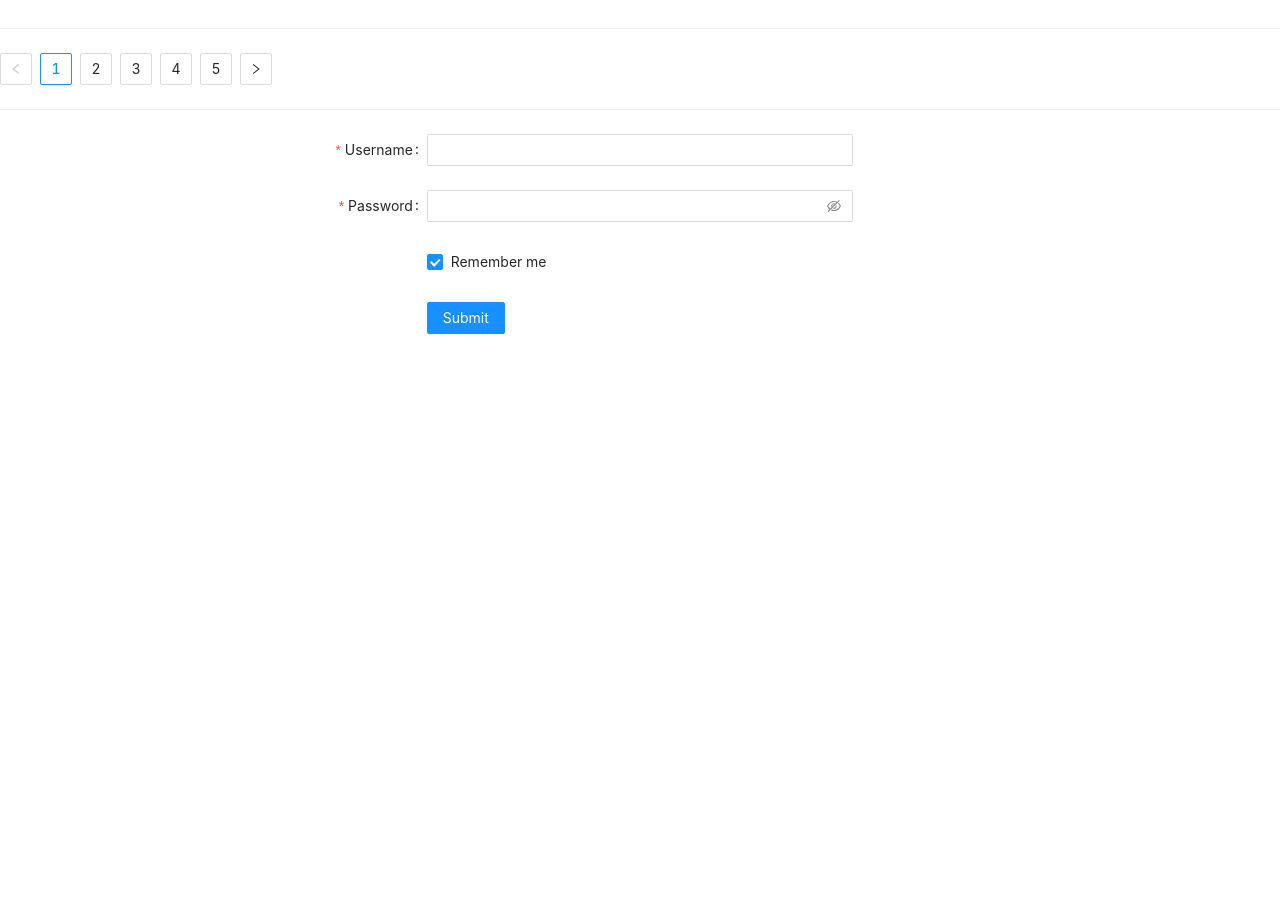
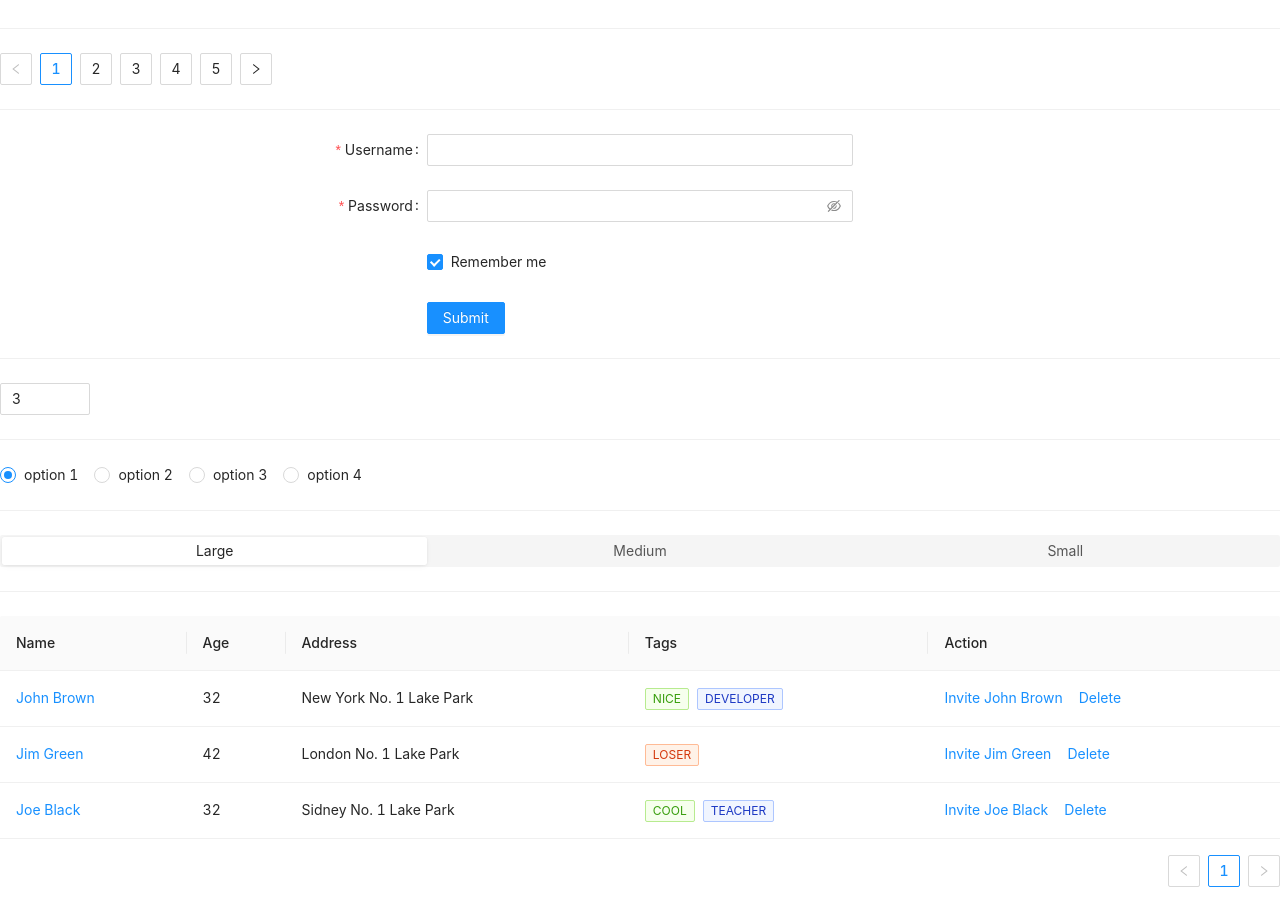
Before and after one commit to Ahmed-AbdElMoneam/ant-design-tutorial, a React (Create React App) app: page / in a window 1280 px wide. Shown: the part 3885-4788 px from the top of the page. Before the commit the page ends 4219 px from the top, so only its background shows below. Built offline with nearby package versions, Linux system fonts and the light colour scheme.

Commit message:
Table Handling Added

```diff
--- a/src/App.css
+++ b/src/App.css
@@ -1,4 +1,9 @@
 @import "~antd/dist/antd.css";
+
+*{
+  margin: 0;
+  box-sizing: border-box;
+}
 
 .space-align-block {
   flex: none;
--- a/src/App.js
+++ b/src/App.js
@@ -8,6 +8,10 @@ import BreadCrumb from "./BreadCrumb";
 import DropDownList from "./DropDownList";
 import PaginationBar from "./PaginationBar";
 import FormHandling from "./FormHandling";
+import InputForNumbers from "./InputForNumbers";
+import RadioGroup from "./RadioGroup";
+import BlockSegmented from "./BlockSegmented";
+import TableHandling from "./TableHandling";
 import { Divider } from "antd";
 
 function App() {
@@ -33,7 +37,17 @@ function App() {
         <PaginationBar />
       </div>
       <Divider />
-      <FormHandling />
+      <div className="data-entry">
+        <FormHandling />
+        <Divider />
+        <InputForNumbers />
+        <Divider />
+        <RadioGroup />
+        <Divider />
+        <BlockSegmented />
+        <Divider />
+        <TableHandling />
+      </div>
     </div>
   );
 }
--- /dev/null
+++ b/src/BlockSegmented.js
@@ -0,0 +1,7 @@
+import { Segmented } from "antd";
+
+const Segnented = () => {
+  return <Segmented block options={["Large", "Medium", "Small"]} />;
+};
+
+export default Segnented;
--- /dev/null
+++ b/src/InputForNumbers.js
@@ -0,0 +1,7 @@
+import { InputNumber } from "antd";
+
+const InputForNumbers = () => {
+  return <InputNumber min={1} max={10} defaultValue={3} />;
+};
+
+export default InputForNumbers;
--- /dev/null
+++ b/src/RadioGroup.js
@@ -0,0 +1,19 @@
+import { Radio } from "antd";
+import { useState } from "react";
+
+const RadioGroup = () => {
+  const [value, setValue] = useState(1);
+  const handleChange = (e) => {
+    setValue(e.target.value);
+  };
+  return (
+    <Radio.Group onChange={handleChange} value={value}>
+      <Radio value={1}>option 1</Radio>
+      <Radio value={2}>option 2</Radio>
+      <Radio value={3}>option 3</Radio>
+      <Radio value={4}>option 4</Radio>
+    </Radio.Group>
+  );
+};
+
+export default RadioGroup;
--- /dev/null
+++ b/src/TableHandling.js
@@ -0,0 +1,77 @@
+import { Space, Table, Tag } from "antd";
+const columns = [
+  {
+    title: "Name",
+    dataIndex: "name",
+    key: "name",
+    render: (text) => <a href="/">{text}</a>,
+  },
+  {
+    title: "Age",
+    dataIndex: "age",
+    key: "age",
+  },
+  {
+    title: "Address",
+    dataIndex: "address",
+    key: "address",
+  },
+  {
+    title: "Tags",
+    key: "tags",
+    dataIndex: "tags",
+    render: (_, { tags }) => (
+      <>
+        {tags.map((tag) => {
+          let color = tag.length > 5 ? "geekblue" : "green";
+          if (tag === "loser") {
+            color = "volcano";
+          }
+          return (
+            <Tag color={color} key={tag}>
+              {tag.toUpperCase()}
+            </Tag>
+          );
+        })}
+      </>
+    ),
+  },
+  {
+    title: "Action",
+    key: "action",
+    render: (_, record) => (
+      <Space size="middle">
+        <a href="/">Invite {record.name}</a>
+        <a href="/">Delete</a>
+      </Space>
+    ),
+  },
+];
+const data = [
+  {
+    key: "1",
+    name: "John Brown",
+    age: 32,
+    address: "New York No. 1 Lake Park",
+    tags: ["nice", "developer"],
+  },
+  {
+    key: "2",
+    name: "Jim Green",
+    age: 42,
+    address: "London No. 1 Lake Park",
+    tags: ["loser"],
+  },
+  {
+    key: "3",
+    name: "Joe Black",
+    age: 32,
+    address: "Sidney No. 1 Lake Park",
+    tags: ["cool", "teacher"],
+  },
+];
+const TableHandling = () => {
+  return <Table columns={columns} dataSource={data} />;
+};
+
+export default TableHandling;
```
